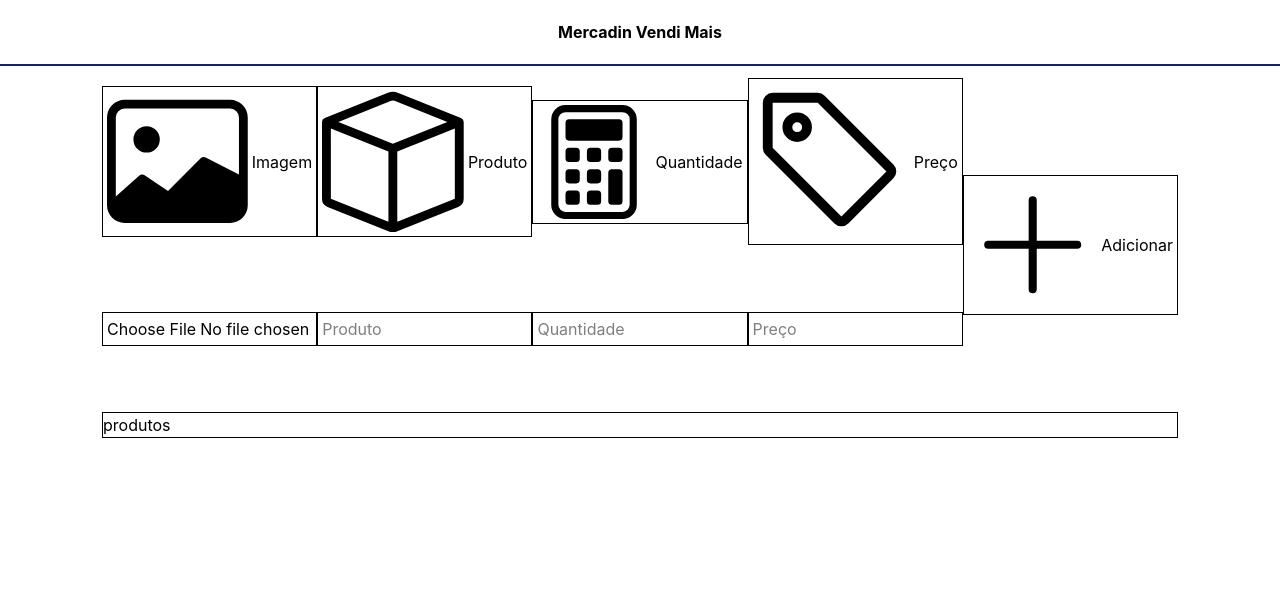
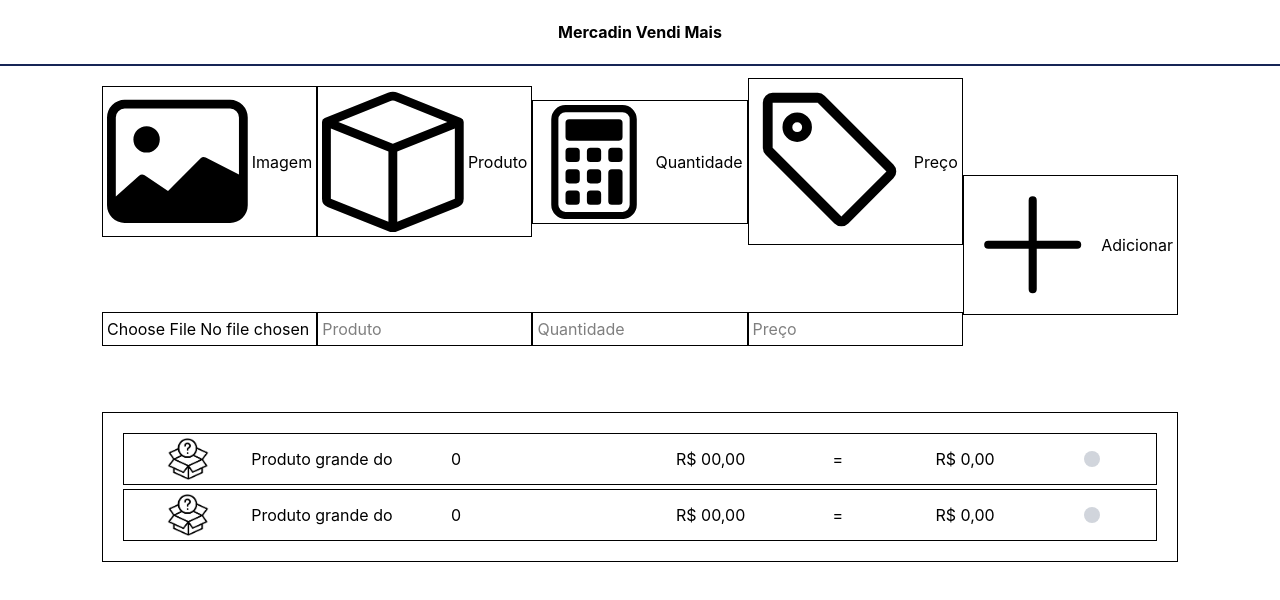
Before and after one commit to VitorPrates/MiniMercado-EXPRESS, a React (Vite) app in the folder lojaexpress/: page / in a window 1280 px wide. Shown: the top 600 px of the page. Built offline with nearby package versions, Linux system fonts and the light colour scheme.

Commit message:
ajustando design dos cards dos produtos

```diff
--- a/lojaexpress/src/App.jsx
+++ b/lojaexpress/src/App.jsx
@@ -1,7 +1,7 @@
 import './App.css'
 import { useState, useEffect } from 'react'
-import  CardItem  from "./Componentes/CardItem.jsx"
 import * as Icons from "react-bootstrap-icons"
+import CardItem from './Componentes/CardItem.jsx'
 import Header from './Componentes/Header.jsx'
 
 
@@ -9,7 +9,7 @@ function App() {
   return (
     <div>
       <Header/>
-      <form action="" className='w-[95%] m-auto max-w-275 p-3'>
+      <form action="" method='POST' className='w-[95%] m-auto max-w-275 p-3'>
         <nav className='grid grid-cols-5 grid-rows-2 justify-center items-center *:border *:p-1 *:flex *:items-center *:gap-1'>
           <p> <Icons.Image/> Imagem</p>
           <p> <Icons.Box/> Produto</p>
@@ -23,7 +23,10 @@ function App() {
 
           <button className='col-start-5 row-start-1 row-end-3 '> <Icons.PlusLg/> Adicionar</button>
         </nav>
-        <CardItem/>
+        <div className='flex flex-col p-5 border gap-1'>
+          <CardItem/>
+          <CardItem/>
+        </div>
       </form>
     </div>
   )
--- a/lojaexpress/src/Componentes/CardItem.jsx
+++ b/lojaexpress/src/Componentes/CardItem.jsx
@@ -1,8 +1,19 @@
-export default function CardItem()
+import nindentificado from "../../public/n-identificado.png"
+import * as Icons from "react-bootstrap-icons"
+
+
+export default function CardItem({img,nome,quantidade,preco})
 {
     return(
-        <div className="flex border">
-            <h3>produtos</h3>
+        <div className="border grid grid-cols-[1fr_auto_repeat(6,1fr)] items-center justify-center text-center *:m-auto">
+            <img src={img? img : nindentificado} width={50} alt="" />
+            <p>{nome? nome : "Produto grande do "}</p>
+            <p>{quantidade? quantidade : "0"}</p>
+            <span ><Icons.X/></span>
+            <p>{preco? preco : "R$ 00,00"}</p>
+            <span>=</span>
+            <p>{quantidade && preco? `R$ ${quantidade*preco}` : `${(0).toLocaleString('pt-BR', {style: 'currency',currency: 'BRL'})}`}</p>
+            <span className="bg-gray-300 w-fit p-2 rounded-2xl text-red-600"><Icons.Trash/></span>
         </div>
     )
 }
```
Also changed, not shown: lojaexpress/public/n-identificado.png (added).
